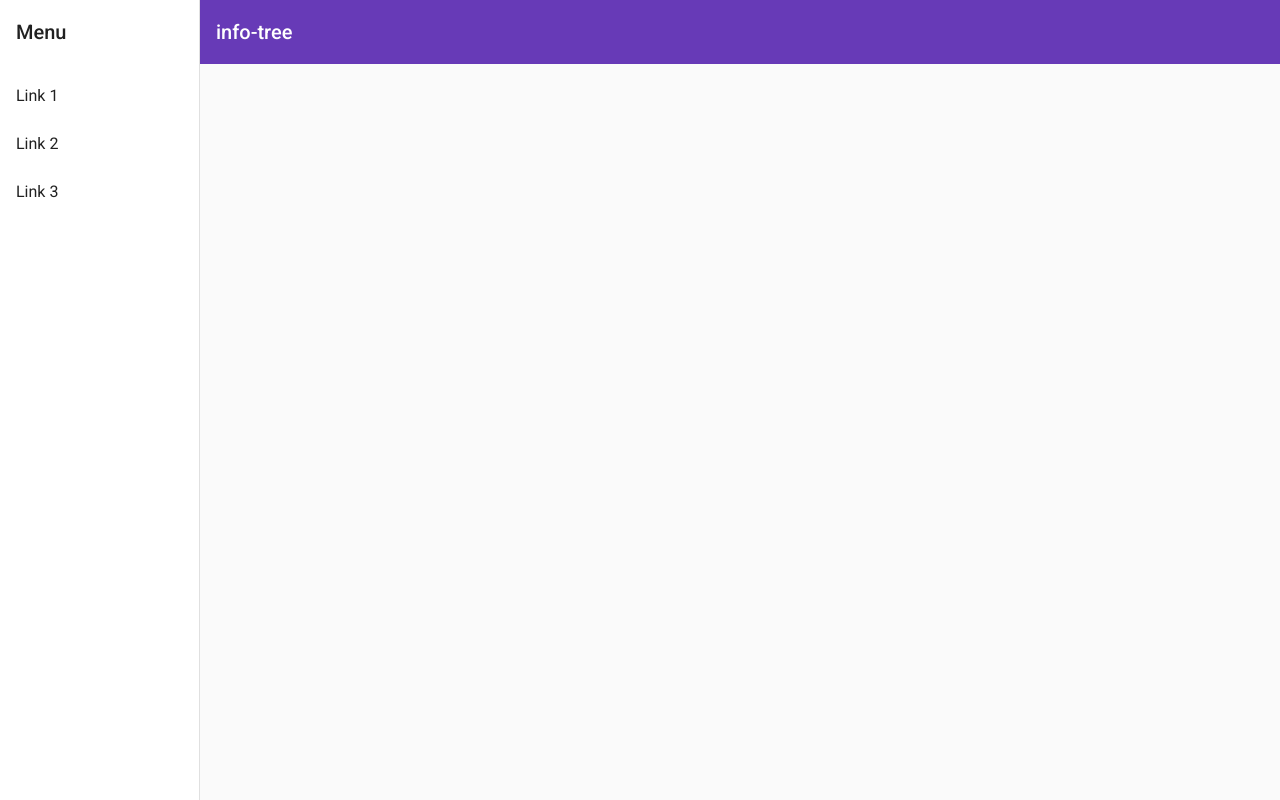
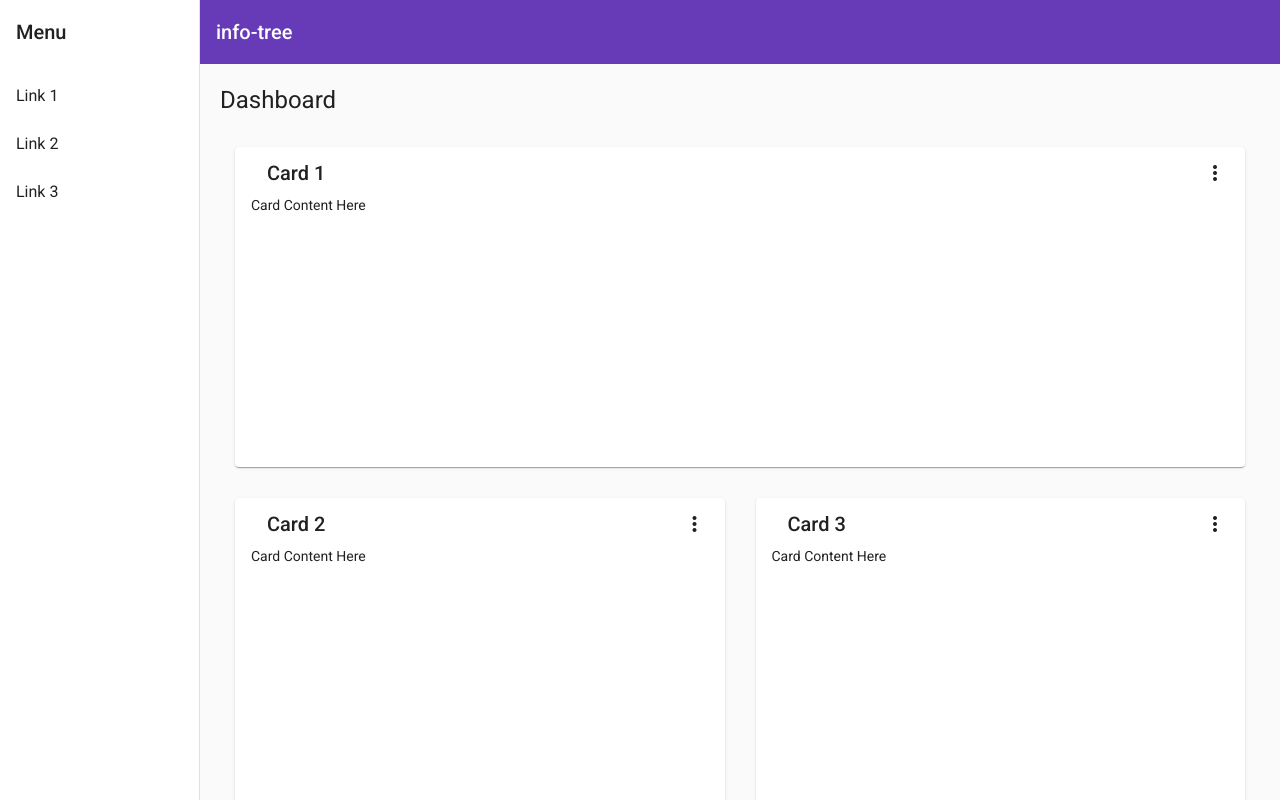
Before and after one commit to vlofish/info-tree, an Angular app in the folder info-tree/: page / in a window 1280 px wide. Built offline with nearby package versions, Linux system fonts and the light colour scheme.

Commit message:
Showing the `App-Dashboard`

```diff
--- a/info-tree/src/app/structure/navigation/navigation.component.html
+++ b/info-tree/src/app/structure/navigation/navigation.component.html
@@ -23,5 +23,8 @@
       <span>info-tree</span>
     </mat-toolbar>
     <!-- Add Content Here -->
+
+    <app-dashboard></app-dashboard>
+
   </mat-sidenav-content>
 </mat-sidenav-container>
```
